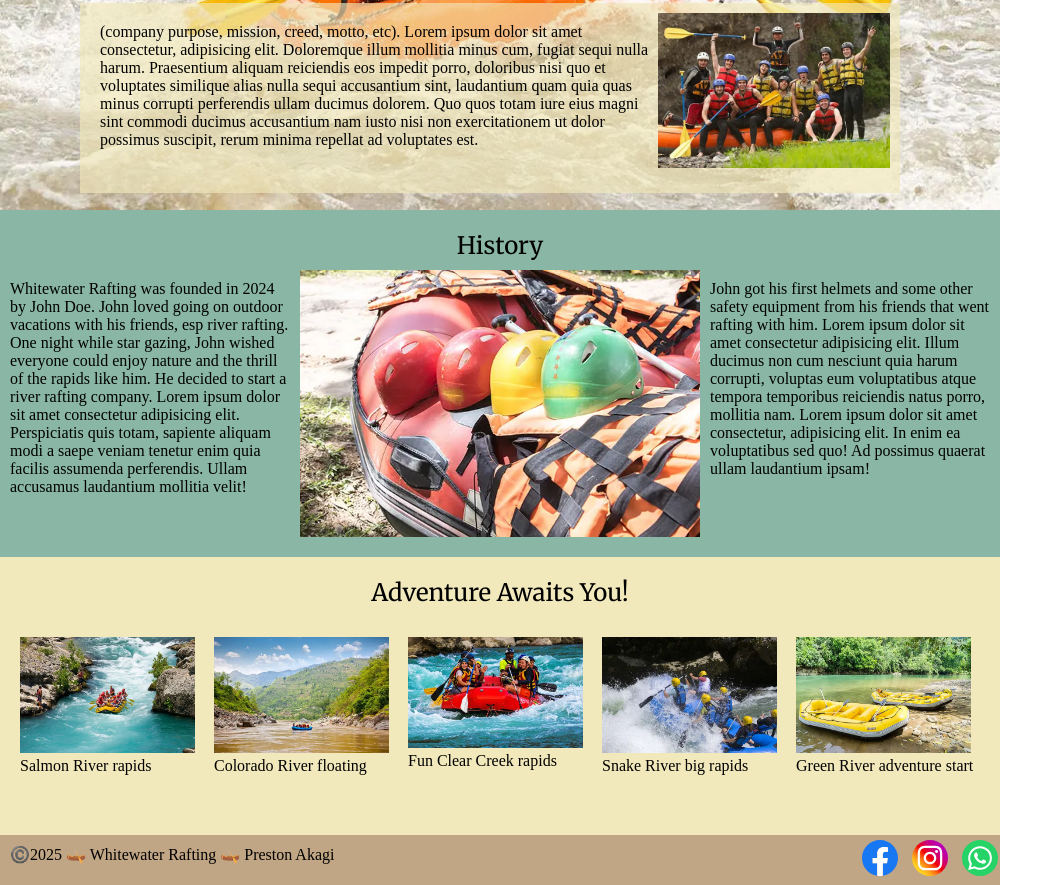
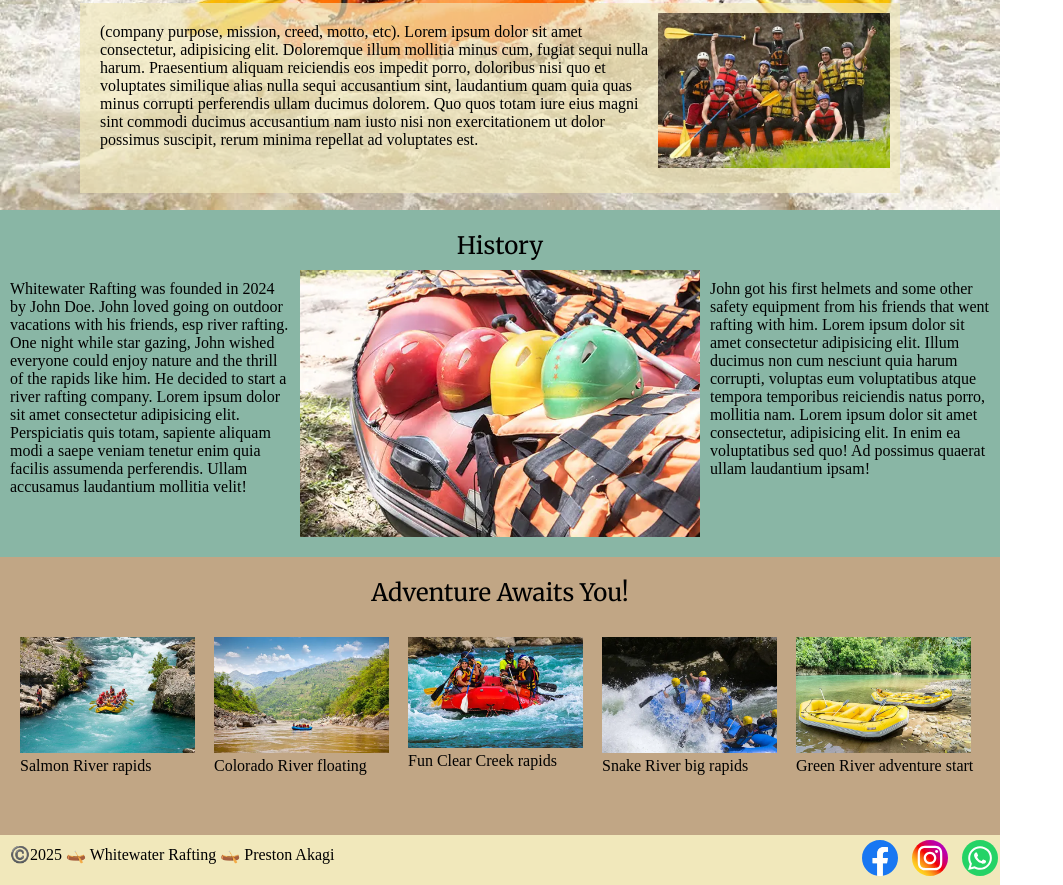
Before and after one commit to prestonakagi/wdd130, a plain HTML site: page wwr/about.html in a window 1280 px wide. Shown: the part 607-1492 px from the top of the page, without its empty margins (0-1063 px from the left). Drawn offline with Linux system fonts and the light colour scheme.

Commit message:
to solve color contract issues, changed background colors of header, footer, and on about and contact pages.

```diff
--- a/wwr/styles/rafting.css
+++ b/wwr/styles/rafting.css
@@ -27,7 +27,7 @@ header {
     grid-template-columns: 182px 1fr 1fr 1fr;
     grid-template-rows: 1fr;
     align-items: center;
-    background-color: var(--secondary-color);
+    background-color: var(--accent1-color);
 }
 
 header img {
@@ -153,7 +153,7 @@ p {
 }
 
 .rafting-images {
-    background-color: var(--accent1-color);
+    background-color: var(--secondary-color);
     padding: 20px;
     display: grid;
     grid-template-columns: repeat(5, 1fr);
@@ -211,7 +211,7 @@ figcaption {
 }
 
 footer {
-    background-color: var(--secondary-color);
+    background-color: var(--accent1-color);
     display: grid;
     grid-template-rows: 1fr;
     grid-template-columns: 1.3fr 1fr 1fr;
@@ -220,20 +220,20 @@ footer {
 }
 
 footer p {
-    background-color: var(--secondary-color);
+    background-color: var(--accent1-color);
     height: 50px;
     grid-column: 1 / 2;
 }
 
 footer a {
-    background-color: var(--secondary-color);
+    background-color: var(--accent1-color);
     height: 50px;
     grid-column: 2 / 3;
     text-align: center;
 }
 
 .sociallinks {
-    background-color: var(--secondary-color);
+    background-color: var(--accent1-color);
     height: 50px;
     grid-column: 3 / 4;
     display: flex;
@@ -330,7 +330,7 @@ footer a {
 .right-column {
     grid-row: 1 / 2;
     grid-column: 2 / 3;
-    background-color: var(--accent1-color);
+    background-color: var(--secondary-color);
     padding-right: 10px;
 }
 
```
